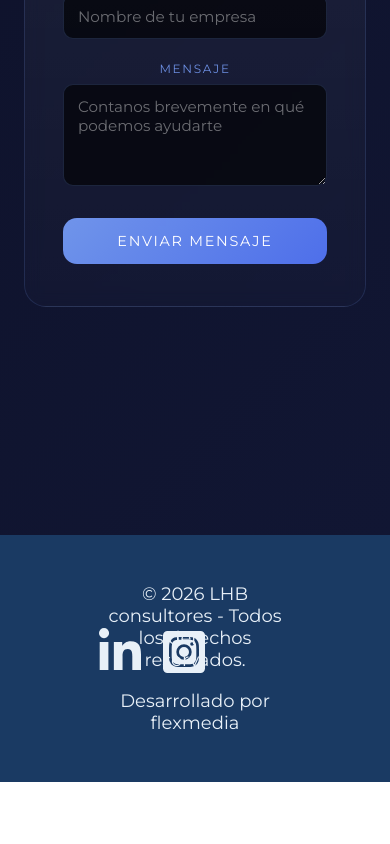
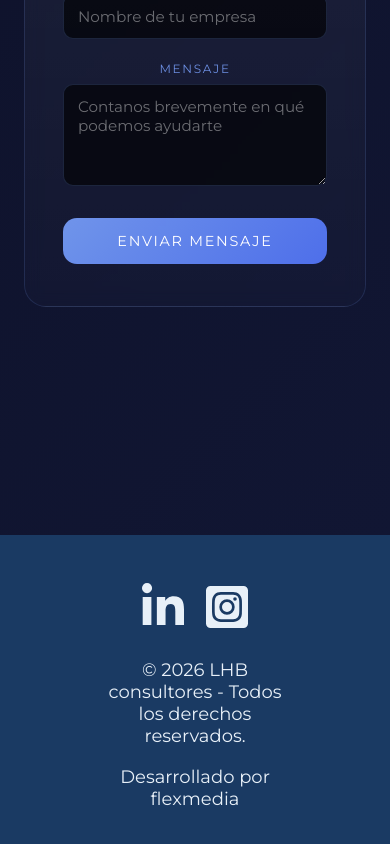
Before and after one commit to llezcano7/lhb-consultores, a React (Vite) app in the folder Frontend/: page /contacto in a window 390 px wide. Shown: the part 1399-2243 px from the top of the page. Before the commit the page ends 2181 px from the top, so only its background shows below. Built offline with nearby package versions, Linux system fonts and the light colour scheme; no server answers.

Commit message:
Update footer.css

```diff
--- a/Frontend/src/components/footer.css
+++ b/Frontend/src/components/footer.css
@@ -33,18 +33,24 @@
 
 .media-icons a {
       color: var(--text-light);
-      transition: color 0.3s ease;
 }
 
 /*################ RESPONSIVE DESIGN ################*/
 
 
-@media (max-width: 762px) {
+@media (max-width: 900px) {
       .footer {
             display: flex;
             flex-direction: column;
             align-items: center;
             justify-content: center;
-            gap: 2rem;
+            gap: 1rem;
+      }
+
+      .media-icons {
+            position: static;
+            display: flex;
+            align-items: center;
+            padding-inline-start: 0;
       }
 }
```
